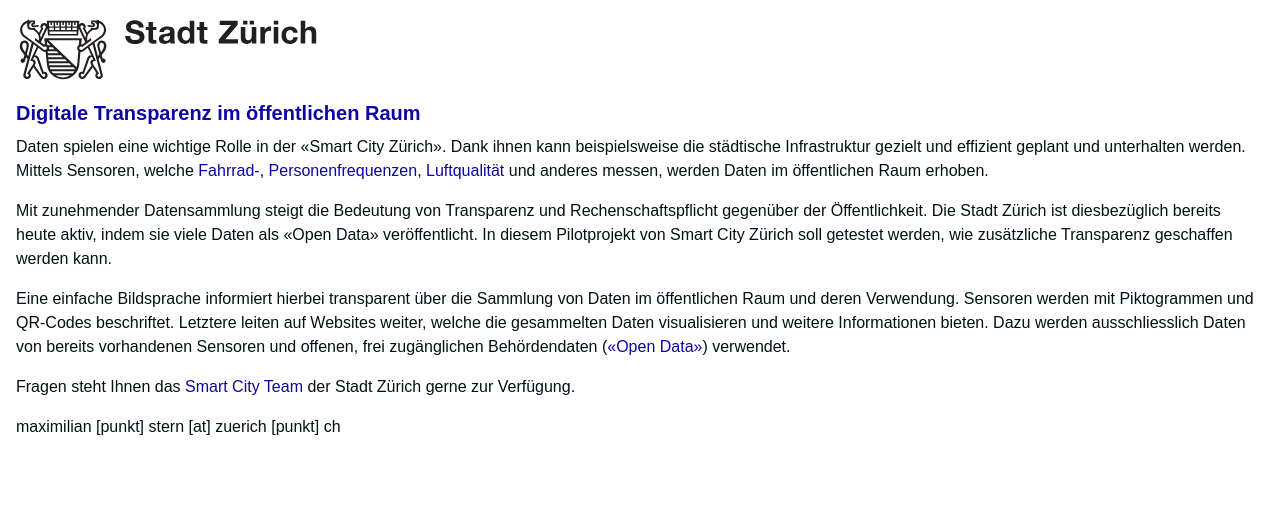
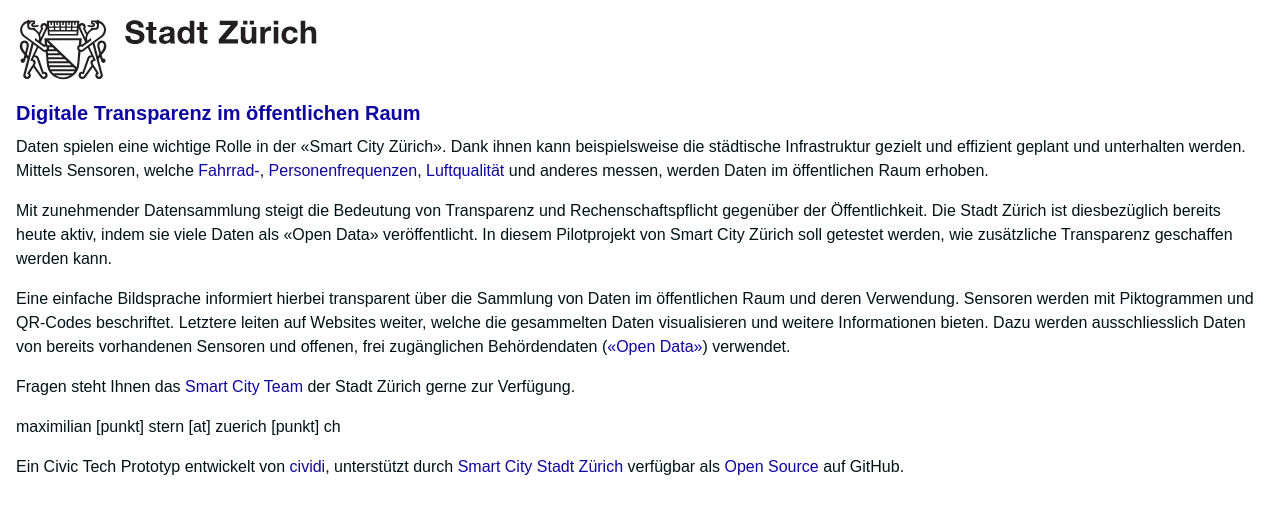
Before and after one commit to cividi/TransparenZRH, a Nuxt app: page / in a window 1280 px wide. Shown: the top 514 px of the page. Built offline with nearby package versions, Linux system fonts and the light colour scheme.

Commit message:
add project credits

```diff
--- a/pages/index.vue
+++ b/pages/index.vue
@@ -43,6 +43,19 @@
         der Stadt Zürich gerne zur Verfügung.
       </p>
       <p>maximilian [punkt] stern [at] zuerich [punkt] ch</p>
+      <p>
+        Ein Civic Tech Prototyp entwickelt von
+        <a href="https://www.cividi.ch" target="_blank">cividi</a>, unterstützt
+        durch
+        <a
+          href="https://www.stadt-zuerich.ch/prd/de/index/stadtentwicklung/smart-city.html"
+          target="_blank"
+          >Smart City Stadt Zürich</a
+        >
+        verfügbar als
+        <a href="https://github.com/cividi/transparenzrh">Open Source</a>
+        auf GitHub.
+      </p>
     </div>
   </div>
 </template>
```
